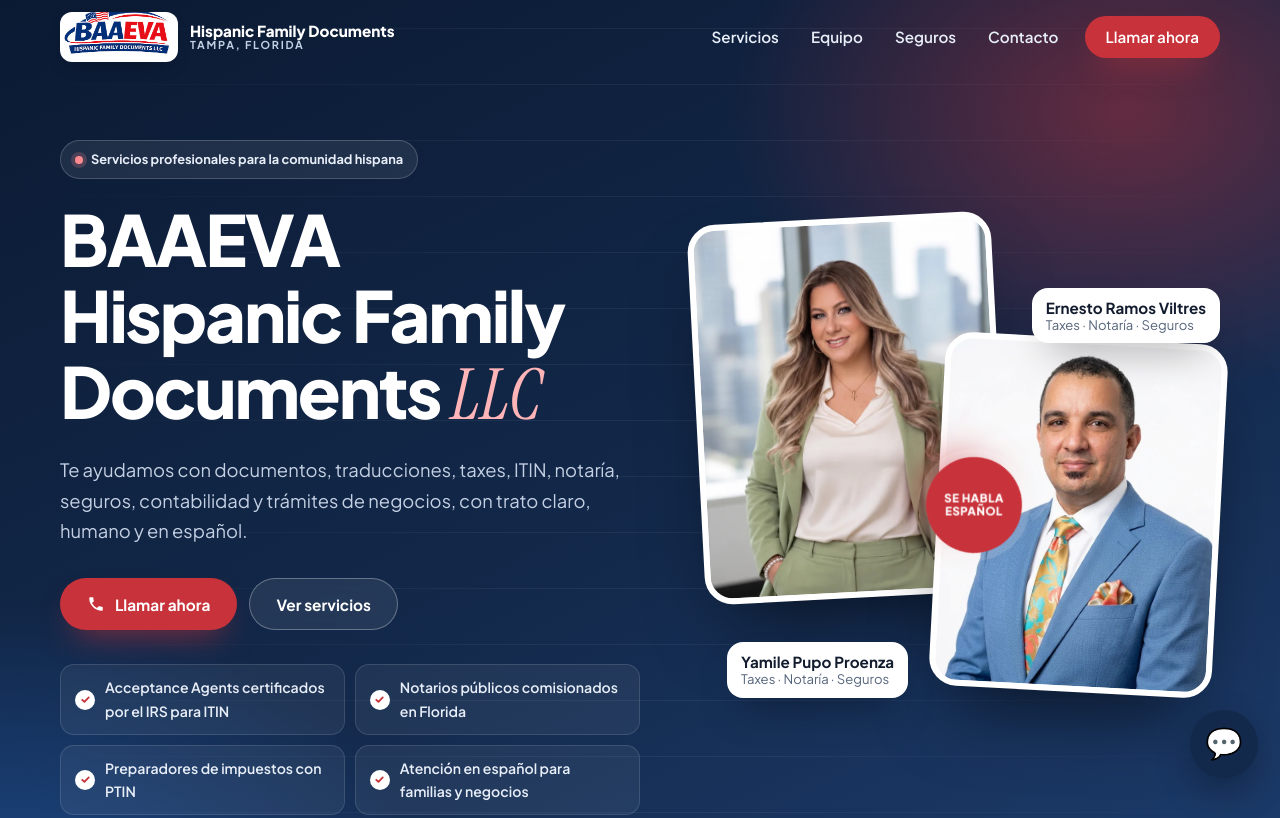
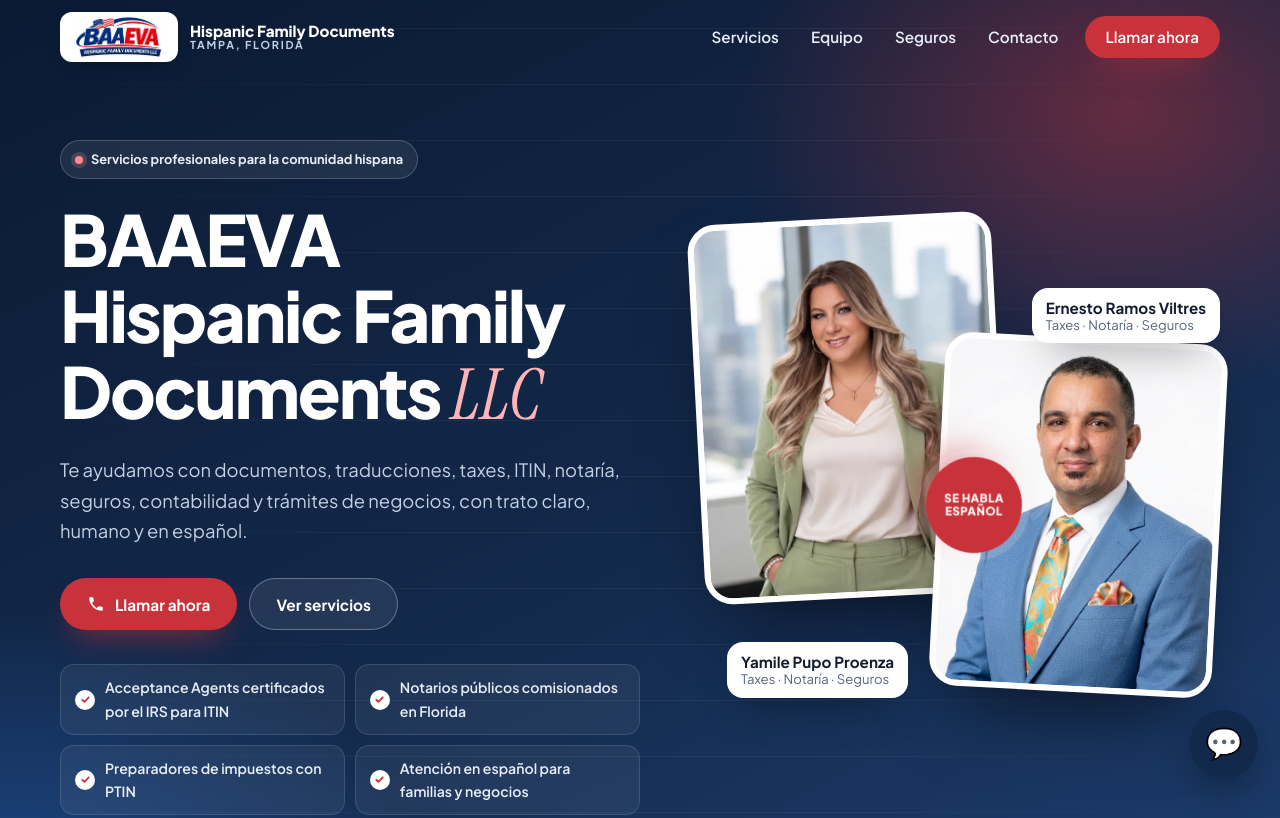
Before and after one commit to baaevainsurance-blip/baaeva-hispanic-family-documents, a plain HTML site: page index.html in a window 1280 px wide. Shown: the top 818 px of the page. Drawn offline with Linux system fonts and the light colour scheme.

Commit message:
Use high-quality logo in header, footer and favicon

```diff
--- a/index.html
+++ b/index.html
@@ -6,7 +6,7 @@
 <title>BAAEVA Hispanic Family Documents LLC</title>
 <meta name="description" content="BAAEVA Hispanic Family Documents LLC ofrece servicios de taxes, ITIN, notaría, traducciones, preparación de documentos de inmigración, seguros, contabilidad y trámites de negocios en Tampa, Florida. Atención en español.">
 <meta name="theme-color" content="#13294b">
-<link rel="icon" href="logo.png">
+<link rel="icon" href="img/logo-hfd.webp">
 <link rel="preconnect" href="https://fonts.googleapis.com">
 <link rel="preconnect" href="https://fonts.gstatic.com" crossorigin>
 <link rel="stylesheet" href="https://fonts.googleapis.com/css2?family=Plus+Jakarta+Sans:wght@400;500;600;700;800&family=Instrument+Serif:ital@1&family=Karla:wght@400;600;700&display=swap">
@@ -50,7 +50,7 @@ p{margin:0}
 
 /* Logo (el archivo trae mucho espacio blanco; se recorta al centro) */
 .logo{display:block;background:#fff;border-radius:16px;overflow:hidden;flex:none}
-.logo img{width:100%;height:100%;object-fit:cover;transform:scale(1.75);transform-origin:50% 48%}
+.logo img{width:100%;height:100%;object-fit:contain;padding:4px 6px}
 
 /* Botones */
 .btn{display:inline-flex;align-items:center;justify-content:center;gap:10px;font:700 .96rem/1 var(--sans);text-decoration:none;padding:16px 26px;border-radius:999px;border:1.5px solid transparent;cursor:pointer;white-space:nowrap;transition:transform .2s ease, box-shadow .2s ease, background .2s ease}
@@ -244,7 +244,7 @@ footer.legal p{max-width:80ch}
 <header class="site" id="siteHeader">
   <div class="wrap">
     <a class="brand" href="#inicio" aria-label="BAAEVA Hispanic Family Documents LLC, inicio">
-      <span class="logo"><img src="logo.png" alt="BAAEVA Hispanic Family Documents LLC" width="1536" height="1024"></span>
+      <span class="logo"><img src="img/logo-hfd.webp" alt="BAAEVA Hispanic Family Documents LLC" width="700" height="340"></span>
       <span class="brand-txt"><b>Hispanic Family Documents</b><span>Tampa, Florida</span></span>
     </a>
     <button class="menu-toggle" id="menuToggle" aria-expanded="false" aria-controls="mainNav"><i></i>Menú</button>
@@ -463,7 +463,7 @@ footer.legal p{max-width:80ch}
 
 <footer class="legal">
   <div class="wrap">
-    <span class="logo" aria-hidden="true"><img src="logo.png" alt="" width="1536" height="1024"></span>
+    <span class="logo" aria-hidden="true"><img src="img/logo-hfd.webp" alt="" width="700" height="340"></span>
     <p>© <span id="yr">2026</span> BAAEVA Hispanic Family Documents LLC · Tampa, Florida. No somos abogados y no ofrecemos asesoría legal. No somos CPA.</p>
   </div>
 </footer>
```
